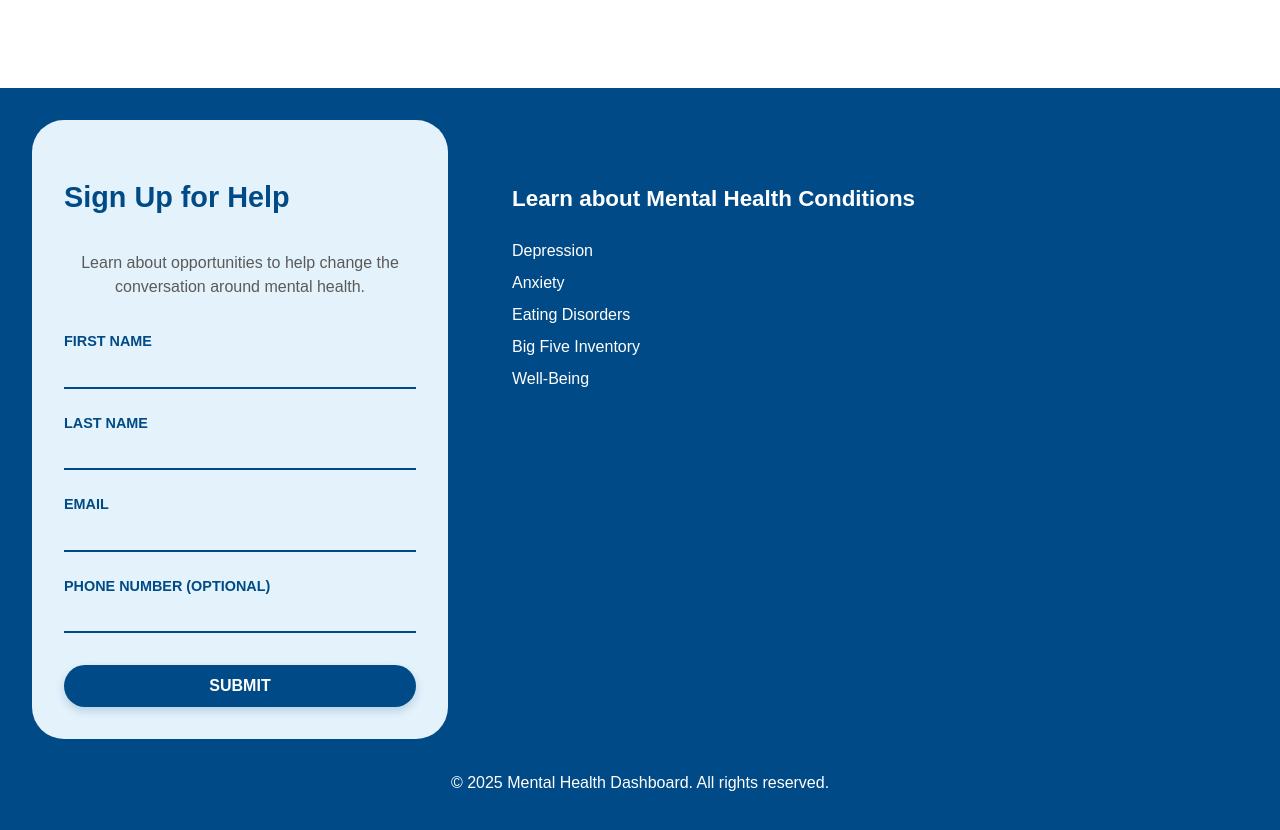
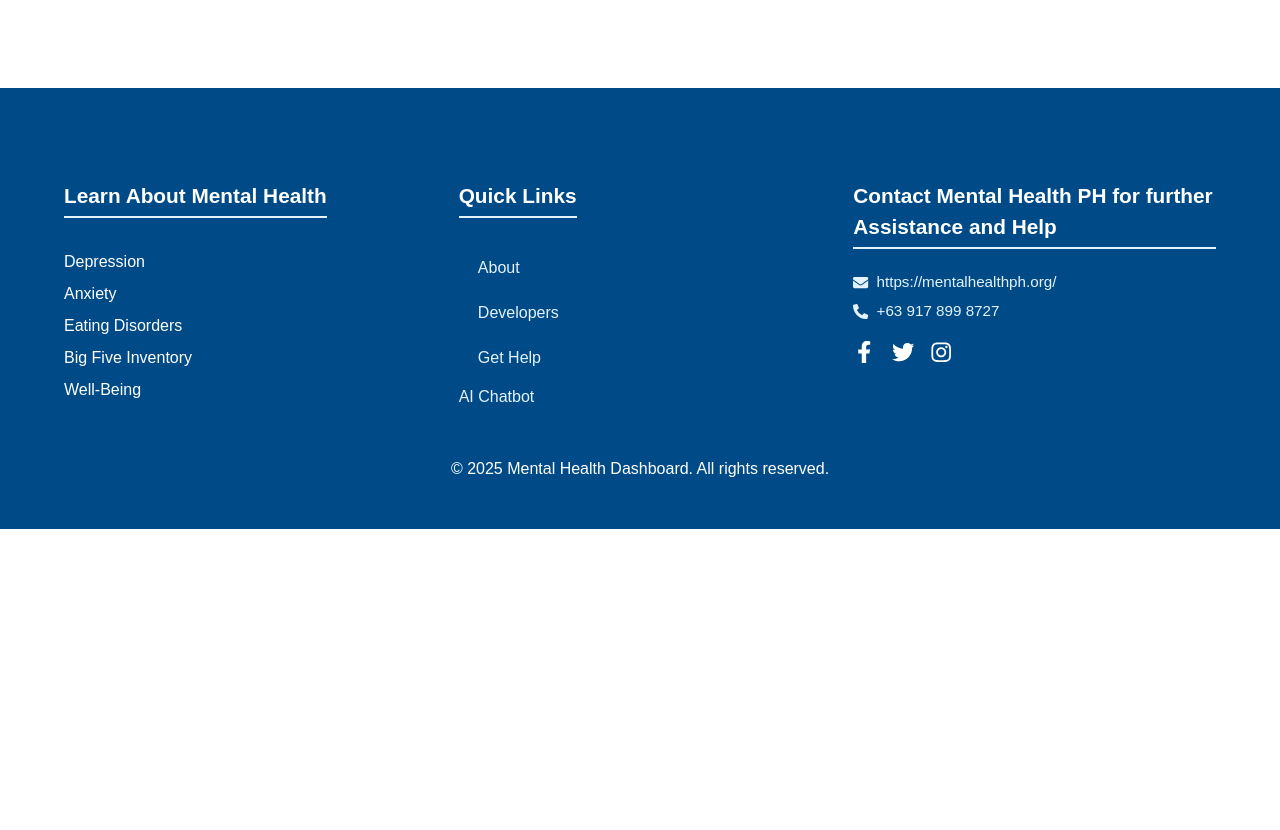
Before and after one commit to Ramirez996/thesis, a React (Vite) app in the folder gray/: page / in a window 1280 px wide. Shown: the part 1820-2650 px from the top of the page. After the commit the page ends 2349 px from the top, so only its background shows below. Built offline with nearby package versions, Linux system fonts and the light colour scheme; no server answers.

Commit message:
Update footer information

```diff
--- a/gray/src/componentDesign/HeaderFooter.css
+++ b/gray/src/componentDesign/HeaderFooter.css
@@ -225,3 +225,105 @@
   background: rgba(255, 255, 255, 0.6);
   color: black !important;
 }
+
+.footer-columns {
+  display: flex;
+  flex-wrap: wrap;
+  justify-content: space-between;
+  gap: 2rem;
+}
+
+.footer-columns > div {
+  flex: 1;
+  min-width: 220px;
+}
+
+.footer-columns h4 {
+  margin-bottom: 1rem;
+  font-size: 1.3rem;
+  color: #ffffff;
+  border-bottom: 2px solid #e3f2fb;
+  display: inline-block;
+  padding-bottom: 0.3rem;
+}
+
+.footer-columns ul {
+  list-style-type: none;
+  padding: 0;
+}
+
+.footer-btn-link {
+  background: none;
+  border: none;
+  color: #e3f2fb;
+  cursor: pointer;
+  font-size: 1rem;
+  text-align: left;
+  transition: color 0.3s ease;
+}
+
+.footer-btn-link:hover {
+  color: #a9dbff;
+  text-decoration: underline;
+}
+
+/* Contact Info */
+.footer-columns p {
+  margin: 0.4rem 0;
+  color: #e3f2fb;
+  font-size: 0.95rem;
+  display: flex;
+  align-items: center;
+  gap: 0.5rem;
+}
+
+/* Social Icons */
+.social-icons {
+  display: flex;
+  gap: 1rem;
+  margin-top: 1rem;
+}
+
+.social-icons a {
+  color: white;
+  font-size: 1.4rem;
+  transition: color 0.3s ease, transform 0.2s ease;
+}
+
+.social-icons a:hover {
+  color: #a9dbff;
+  transform: scale(1.1);
+}
+
+.quick-links {
+  display: flex;
+  flex-direction: column;
+  gap: 10px;
+}
+
+.quick-links a {
+  position: relative;
+  text-decoration: none;
+  color: #ffffff;
+  font-weight: 500;
+  transition: color 0.3s ease;
+}
+
+.quick-links a::after {
+  content: "";
+  position: absolute;
+  left: 0;
+  bottom: -3px;
+  width: 0;
+  height: 2px;
+  background-color: #aee4ff;
+  transition: width 0.3s ease;
+}
+
+.quick-links a:hover {
+  color: #aee4ff;
+}
+
+.quick-links a:hover::after {
+  width: 100%;
+}
--- a/gray/src/components/Footer.jsx
+++ b/gray/src/components/Footer.jsx
@@ -1,5 +1,6 @@
 import React from "react";
 import "../componentDesign/HeaderFooter.css";
+import { FaFacebookF, FaInstagram, FaTwitter, FaEnvelope, FaPhoneAlt } from "react-icons/fa";
 
 const Footer = ({ setShowHelp, setShowAbout, setShowDevs }) => {
   const conditions = [
@@ -12,34 +13,13 @@ const Footer = ({ setShowHelp, setShowAbout, setShowDevs }) => {
 
   return (
     <div className="footer">
-      <div className="help-signup">
-        <h2>Sign Up for Help</h2>
-        <p style={{ color: "var(--text-dark)" }}>
-          Learn about opportunities to help change the conversation around mental health.
-        </p>
-        <form className="help-form">
-          <label>FIRST NAME</label>
-          <input type="text" />
 
-          <label>LAST NAME</label>
-          <input type="text" />
-
-          <label>EMAIL</label>
-          <input type="email" />
-
-          <label>PHONE NUMBER (OPTIONAL)</label>
-          <input type="tel" />
-
-          <button type="submit" className="submit-button-help">
-            SUBMIT
-          </button>
-        </form>
-      </div>
-
+      {/* === Footer Links & Info === */}
       <div className="footer-content">
-        <div className="footer-links">
+        <div className="footer-columns">
+          {/* Column 1: Learn */}
           <div>
-            <h4>Learn about Mental Health Conditions</h4>
+            <h4>Learn About Mental Health</h4>
             <ul>
               {conditions.map((condition, index) => (
                 <li key={index}>
@@ -55,6 +35,29 @@ const Footer = ({ setShowHelp, setShowAbout, setShowDevs }) => {
               ))}
             </ul>
           </div>
+
+          {/* Column 2: Quick Links */}
+          <div>
+            <h4>Quick Links</h4>
+            <ul>
+              <li><button onClick={() => setShowAbout?.(true)} className="footer-btn-link">About</button></li>
+              <li><button onClick={() => setShowDevs?.(true)} className="footer-btn-link">Developers</button></li>
+              <li><button onClick={() => setShowHelp?.(true)} className="footer-btn-link">Get Help</button></li>
+              <li><a href="/chatbot" className="footer-btn-link">    AI Chatbot</a></li>
+            </ul>
+          </div>
+
+          {/* Column 3: Contact Info */}
+          <div>
+            <h4>Contact Mental Health PH for further Assistance and Help</h4>
+            <p><FaEnvelope /> https://mentalhealthph.org/</p>
+            <p><FaPhoneAlt /> +63 917 899 8727</p>
+            <div className="social-icons">
+              <a href="https://www.facebook.com/mentalhealthph" target="_blank" rel="noreferrer"><FaFacebookF /></a>
+              <a href="https://x.com/mentalhealthph" target="_blank" rel="noreferrer"><FaTwitter /></a>
+              <a href="https://www.instagram.com/mentalhealthph/#" target="_blank" rel="noreferrer"><FaInstagram /></a>
+            </div>
+          </div>
         </div>
       </div>
 
```
